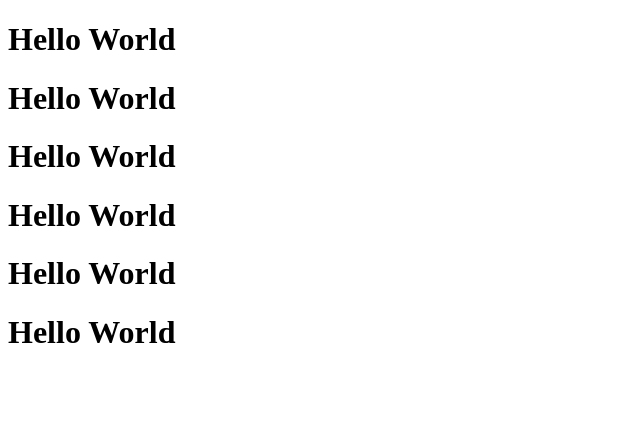
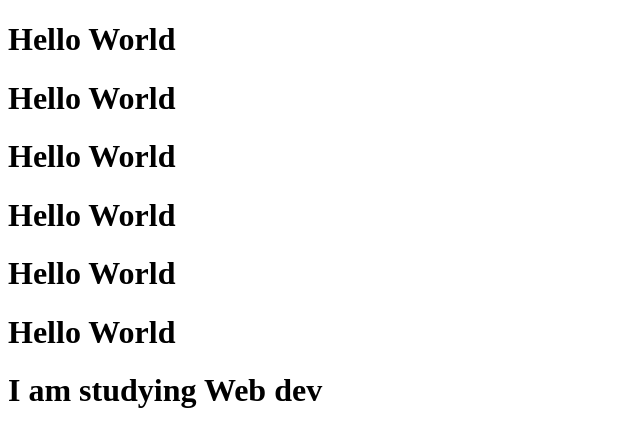
Before and after one commit to Iiringa/web-dev-crush-course, a plain HTML site: page index.html in a window 1280 px wide. Shown: the whole page, without its empty margins (0-640 px from the left). Drawn offline with Linux system fonts and the light colour scheme.

Commit message:
done h1 element

```diff
--- a/index.html
+++ b/index.html
@@ -15,6 +15,8 @@
     <h1>Hello World</h1>
     <h1>Hello World</h1>
     <h1>Hello World</h1>
+    <h1>I am studying Web dev</h1>
+
 
 </body>
 </html>
```
